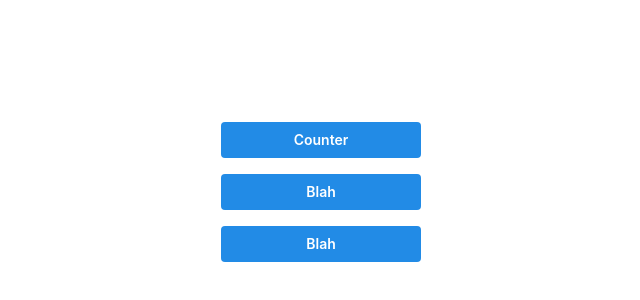
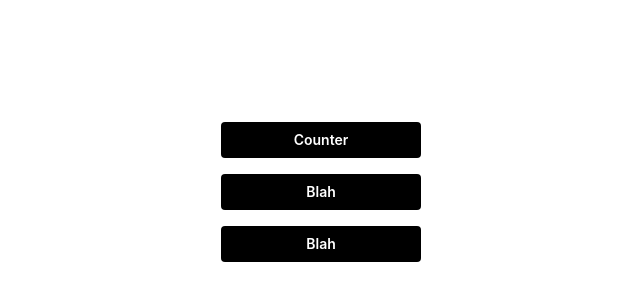
Before and after one commit to MuhammadHarisBaloch/time-machine, a Next.js app: page / in a window 1280 px wide. Shown: the part 208-508 px from the top of the page, without its empty margins (319-959 px from the left). Built offline with nearby package versions, Linux system fonts and the light colour scheme.

Commit message:
Update page.tsx

```diff
--- a/app/page.tsx
+++ b/app/page.tsx
@@ -4,11 +4,15 @@ import Link from "next/link";
 export default function Home() {
   return (
     <Stack h="100vh" align="center" justify="center">
-      <Button component={Link} href="/counter" w="200px">
+      <Button component={Link} href="/counter" w="200px" color="black">
         Counter
       </Button>
-      <Button w="200px">Blah</Button>
-      <Button w="200px">Blah</Button>
+      <Button color="black" w="200px">
+        Blah
+      </Button>
+      <Button color="black" w="200px">
+        Blah
+      </Button>
     </Stack>
   );
 }
```
